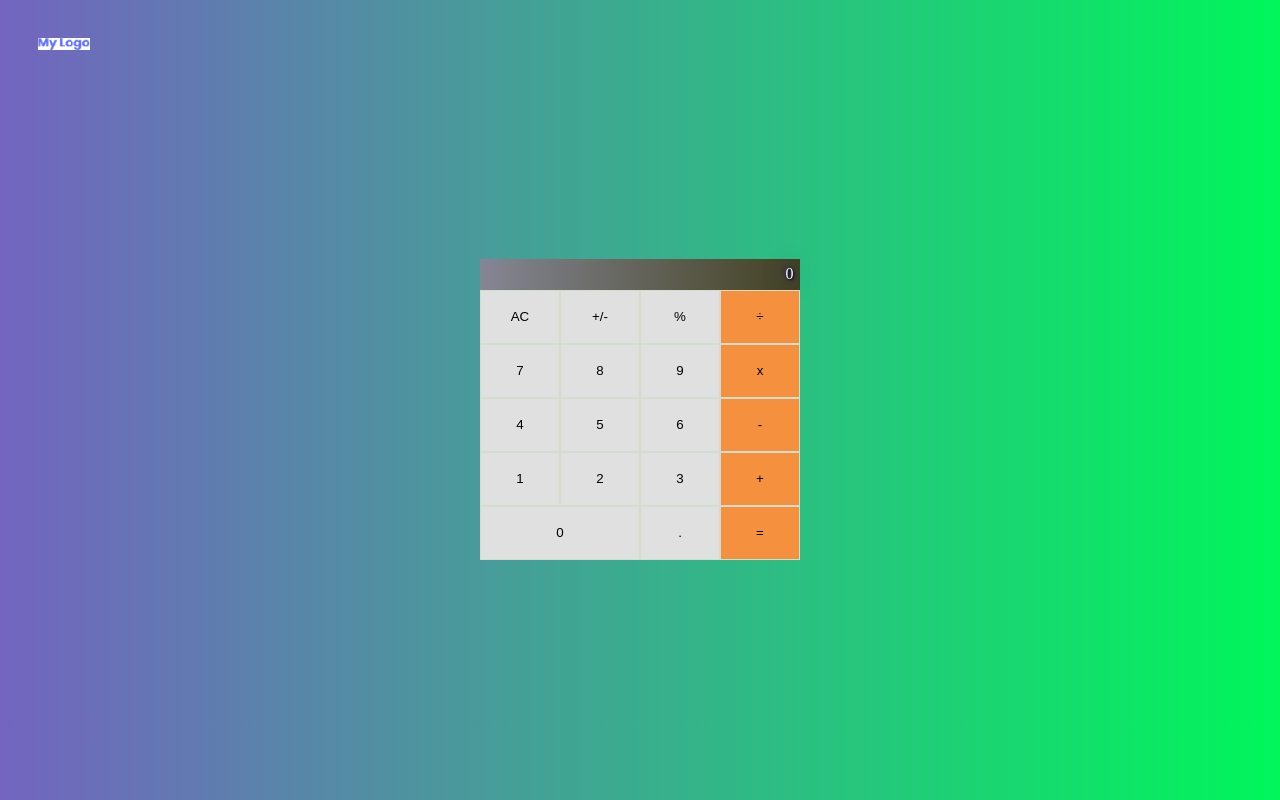
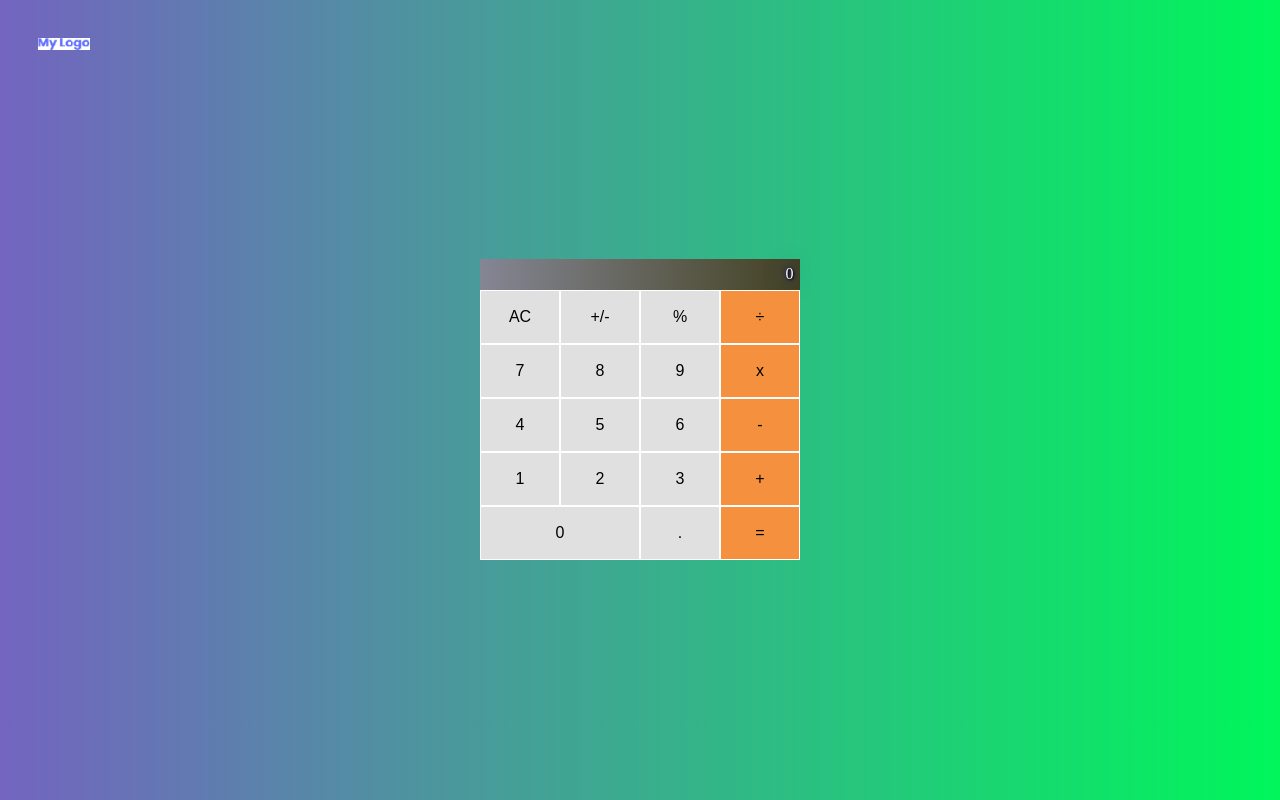
Before and after one commit to HossainAraf/Math-Magicians, a React (Create React App) app: page / in a window 1280 px wide. Built offline with nearby package versions, Linux system fonts and the light colour scheme.

Commit message:
Update style

```diff
--- a/src/logic/operate.js
+++ b/src/logic/operate.js
@@ -1,4 +1,3 @@
-// eslint-disable-next-line import/no-extraneous-dependencies
 import Big from 'big.js';
 
 export default function operate(numberOne, numberTwo, operation) {
--- a/src/styles/calculator.css
+++ b/src/styles/calculator.css
@@ -30,15 +30,16 @@
 
 button {
   background-color: #e0e0e0;
-  border: 0.02px solid #d3ddcd;
+  border: 0.02px solid #fff;
   width: 100%;
   height: 100%;
+  font-size: 1em;
 }
 
 .display .next {
   align-self: flex-end;
   margin: 0;
-  background-color: rgb(27, 15, 27);
+  background-color: rgb(29, 17, 29);
 }
 
 .display .total {
```
Also changed, not shown: .eslintrc.json.
